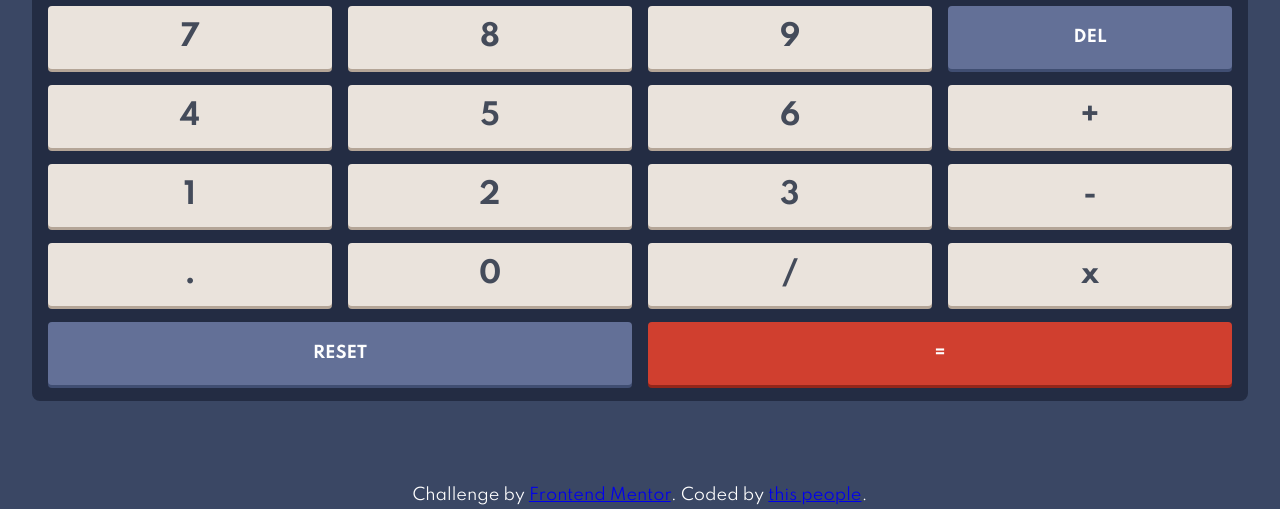
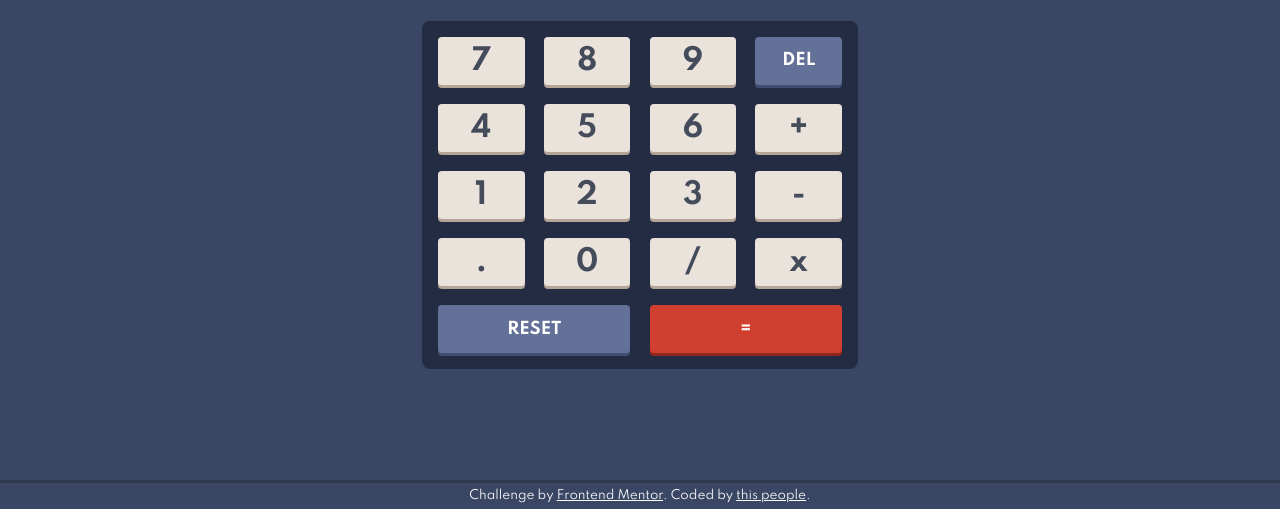
Before and after one commit to halivert/calculator-app, a plain HTML site: page index.html in a window 1280 px wide. Shown: the part 291-800 px from the top of the page. Drawn offline with Linux system fonts and the light colour scheme.

Commit message:
Fix some styles

```diff
--- a/css/index.css
+++ b/css/index.css
@@ -95,6 +95,7 @@ main {
 	flex-direction: column;
 	padding: 0 1em;
 	width: 100%;
+	max-width: 500px;
 }
 
 .header {
@@ -219,19 +220,38 @@ main {
 #eq {
 	--number-key-background: var(--toggle-background);
 	--number-key-shadow: var(--toggle-shadow);
-	--number-key-text: var(--equal-key-text);
 }
 
 footer {
-	font-size: 16px;
+	font-size: 12px;
 	font-weight: 400;
 	position: absolute;
 	bottom: 0;
 	text-align: center;
-	padding-bottom: 0.25em;
+	padding: 0.5em;
+	width: 100%;
+	border-top: solid rgb(0, 0, 0, 0.2);
+}
+
+footer > a {
+	color: var(--screen-text);
 }
 
 html.day-theme body,
 html.purple-theme body {
 	color: var(--number-key-text);
 }
+
+html.purple-theme #eq {
+	--number-key-text: var(--equal-key-text);
+}
+
+@media all and (min-width: 600px) {
+	.keypad {
+		gap: 0.6em;
+	}
+
+	.button {
+		height: 48px;
+	}
+}
```
